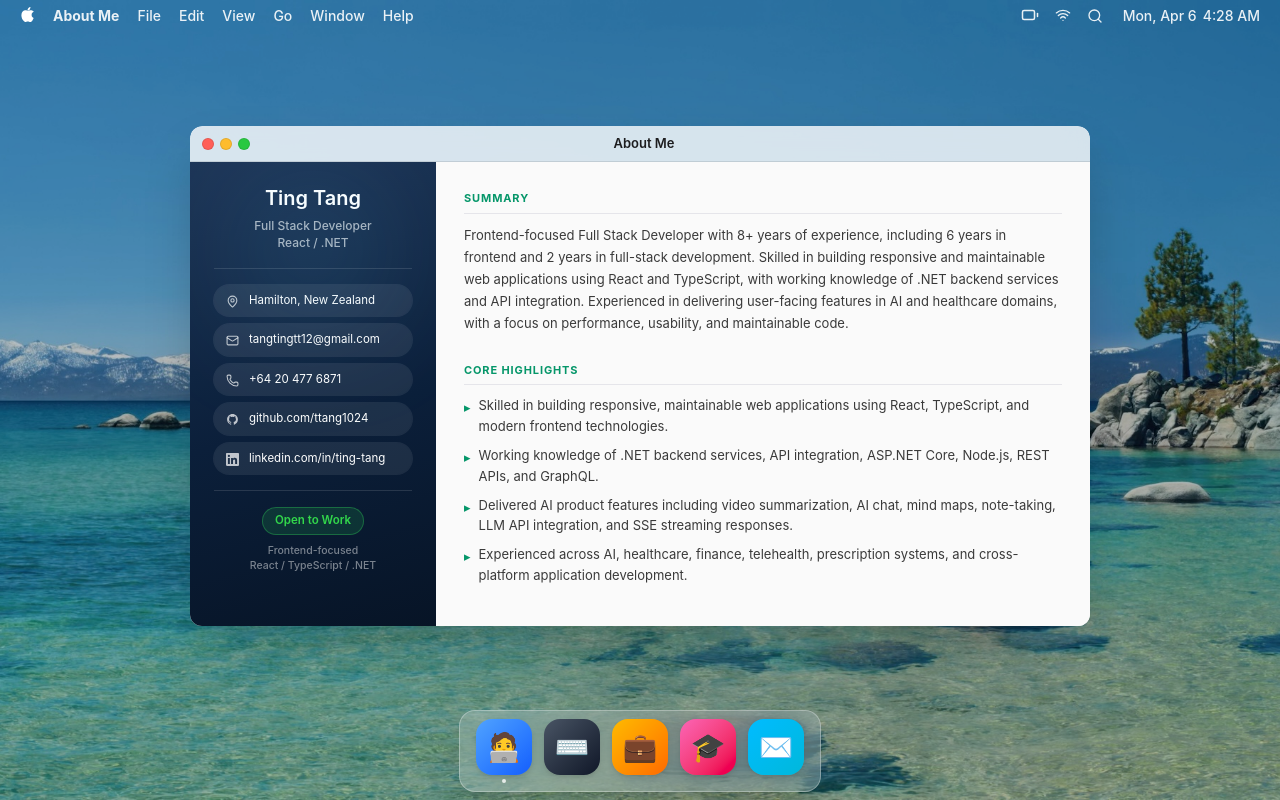
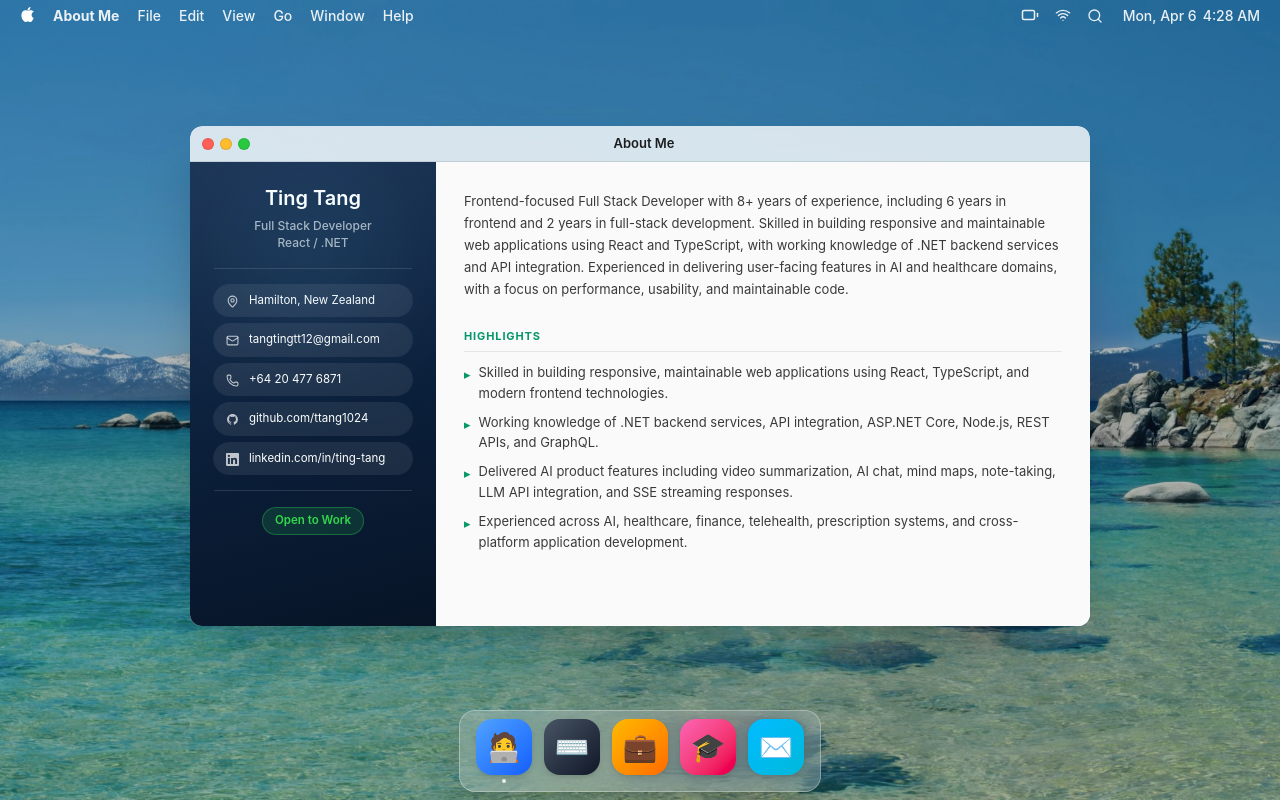
Before and after one commit to ttang1024/ttang1024.github.io, a React (Vite) app: page / in a window 1280 px wide. Built offline with nearby package versions, Linux system fonts and the light colour scheme.

Commit message:
change style

```diff
--- a/src/components/apps/AboutApp.tsx
+++ b/src/components/apps/AboutApp.tsx
@@ -46,9 +46,11 @@ interface SectionProps {
 function Section({ title, children }: SectionProps) {
   return (
     <section className="mb-7">
-      <h2 className="mb-2.5 border-b-[1.5px] border-[#e5e5ea] pb-1.5 text-[11px] font-bold uppercase tracking-[0.08em] text-[#059669]">
-        {title}
-      </h2>
+      {title && (
+        <h2 className="mb-2.5 border-b-[1.5px] border-[#e5e5ea] pb-1.5 text-[11px] font-bold uppercase tracking-[0.08em] text-[#059669]">
+          {title}
+        </h2>
+      )}
       {children}
     </section>
   )
@@ -86,24 +88,24 @@ export default function AboutApp() {
         <div className="mb-2 rounded-full border border-[#30d158]/35 bg-[#30d158]/14 px-3 py-1 text-[11.5px] font-semibold text-[#32d74b]">
           {profileData.status}
         </div>
-        <p className="text-center text-[10.5px] font-medium leading-[1.5] text-white/46">
+        {/* <p className="text-center text-[10.5px] font-medium leading-[1.5] text-white/46">
           {profileData.sidebarFocus.map(line => (
             <span key={line}>
               {line}<br />
             </span>
           ))}
-        </p>
+        </p> */}
       </div>
 
       {/* Main */}
       <div className="min-w-0 flex-1 bg-[#fafafa] p-6 sm:overflow-y-auto sm:p-7">
-        <Section title="Summary">
+        <Section title="">
           <p className="text-[13px] leading-[1.7] text-[#3a3a3a]">
             {profileData.summary}
           </p>
         </Section>
 
-        <Section title="Core Highlights">
+        <Section title="Highlights">
           <ul className="list-none p-0 flex flex-col gap-2">
             {aboutHighlights.map((h, i) => (
               <li key={i} className="flex gap-2 text-[13px] leading-[1.6] text-[#3a3a3a]">
--- a/src/components/apps/ExperienceApp.tsx
+++ b/src/components/apps/ExperienceApp.tsx
@@ -39,7 +39,6 @@ export default function ExperienceApp() {
           <div className="mb-5 rounded-[18px] border border-white/70 bg-white/70 px-4 py-4 shadow-[0_18px_50px_rgba(0,0,0,0.08)] backdrop-blur-xl sm:px-5">
             <div className="flex flex-col gap-4 sm:flex-row sm:items-end sm:justify-between">
               <div>
-                <p className="mb-1 text-[11px] font-semibold uppercase tracking-[0.12em] text-[#86868b]">Portfolio</p>
                 <h1 className="text-[25px] font-semibold leading-tight text-[#1d1d1f] sm:text-[30px]">Experience & Projects</h1>
                 <p className="mt-1.5 max-w-[540px] text-[13px] leading-[1.55] text-[#6e6e73]">
                   Frontend-focused full-stack developer with React, TypeScript, .NET, and API integration experience across AI, healthcare, finance, and consumer platforms.
@@ -97,7 +96,7 @@ export default function ExperienceApp() {
                       {job.screenshots.length > 0 && (
                         <div className="mb-4 flex gap-2 overflow-x-auto pb-1">
                           {job.screenshots.map((src, k) => (
-                            <button key={src} onClick={() => open(job.screenshots, k)} className="shrink-0 overflow-hidden rounded-xl border border-black/[0.08] bg-[#f5f5f7] transition-opacity hover:opacity-85 focus:outline-none focus:ring-2 focus:ring-[#059669]/30">
+                            <button key={src} onClick={() => open(job.screenshots, k)} className="shrink-0 overflow-hidden rounded-md border border-black/[0.08] bg-[#f5f5f7] transition-opacity hover:opacity-85 focus:outline-none focus:ring-2 focus:ring-[#059669]/30">
                               <img src={src} alt={`${job.company} screenshot ${k + 1}`} className="block h-[92px] w-auto object-cover" />
                             </button>
                           ))}
@@ -189,7 +188,7 @@ export default function ExperienceApp() {
                         {job.screenshots.length > 0 && (
                           <div className="flex gap-2 overflow-x-auto pb-1">
                             {job.screenshots.map((src, k) => (
-                              <button key={src} onClick={() => open(job.screenshots, k)} className="shrink-0 overflow-hidden rounded-xl border border-black/[0.08] bg-[#f5f5f7] transition-opacity hover:opacity-85 focus:outline-none focus:ring-2 focus:ring-[#059669]/30">
+                              <button key={src} onClick={() => open(job.screenshots, k)} className="shrink-0 overflow-hidden rounded-md border border-black/[0.08] bg-[#f5f5f7] transition-opacity hover:opacity-85 focus:outline-none focus:ring-2 focus:ring-[#059669]/30">
                                 <img src={src} alt={`${job.company} screenshot ${k + 1}`} className="block h-[78px] w-auto object-cover" />
                               </button>
                             ))}
@@ -218,7 +217,7 @@ export default function ExperienceApp() {
           <img
             src={lightbox.srcs[lightbox.idx]}
             alt="Screenshot"
-            className="max-w-[82%] max-h-[80%] rounded-xl shadow-2xl object-contain select-none"
+            className="max-w-[82%] max-h-[80%] rounded-md shadow-2xl object-contain select-none"
             onClick={e => e.stopPropagation()}
           />
           <button className="absolute top-3 right-3 w-7 h-7 rounded-full bg-black/40 text-white flex items-center justify-center text-sm hover:bg-black/60 transition-colors" onClick={close}>✕</button>
```
